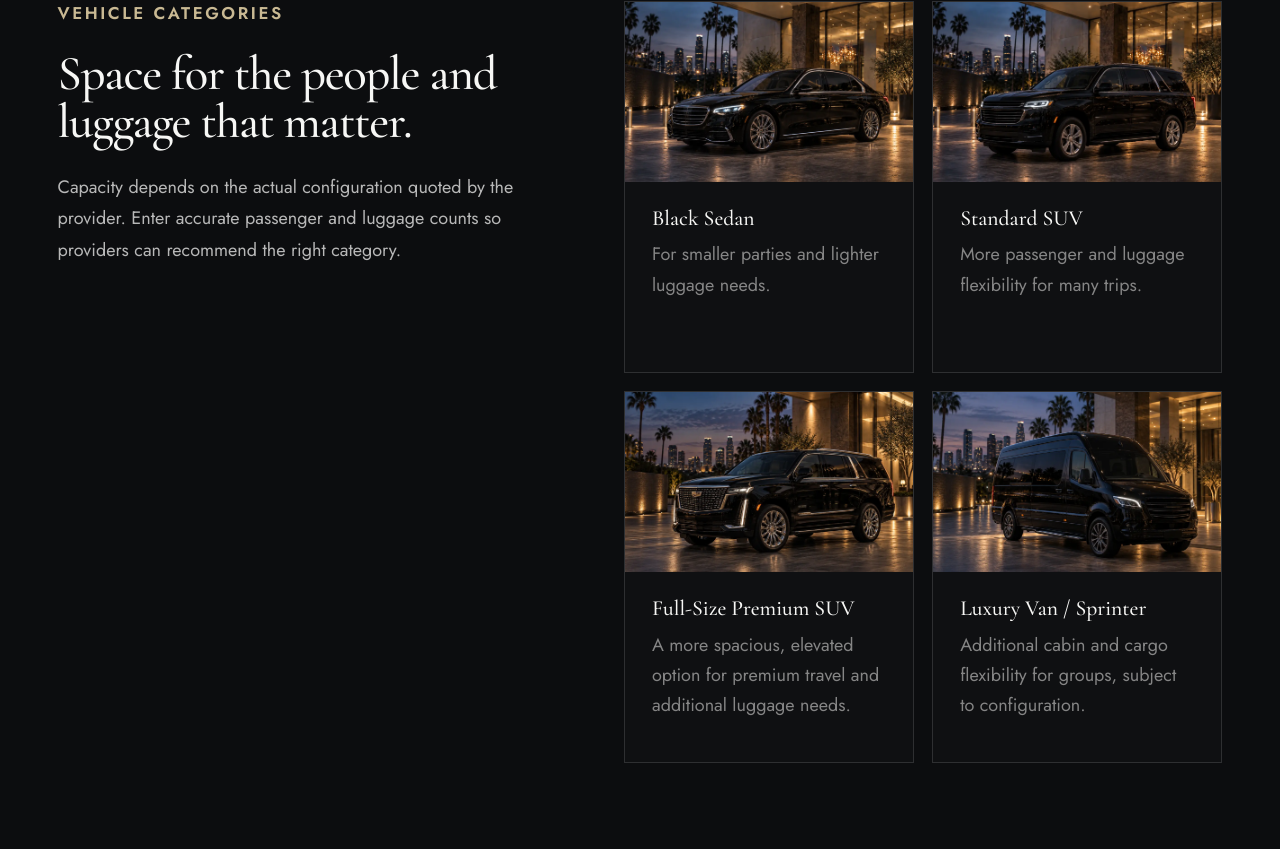
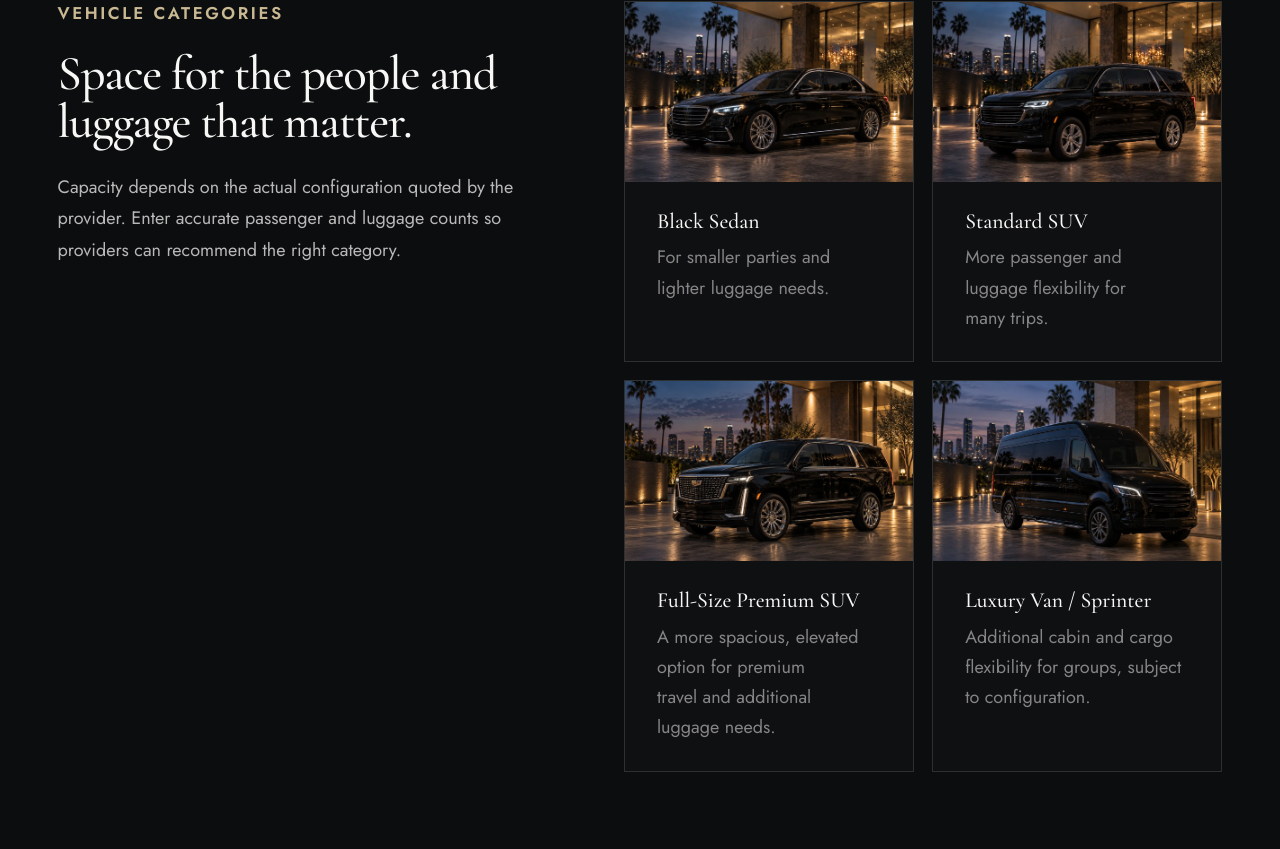
Before and after one commit to Jacob0693/regiarides, a Next.js app: page / in a window 1280 px wide. Shown: the part 4871-5720 px from the top of the page. Built offline with nearby package versions, Linux system fonts and the light colour scheme.

Commit message:
Tighten vehicle card spacing

```diff
--- a/src/app/globals.css
+++ b/src/app/globals.css
@@ -182,3 +182,7 @@ footer{background:#111317}
 @media(min-width:1101px){
   .quote-panel{justify-self:end;transform:translateX(clamp(0px,calc((100vw - 1200px) * .22),180px))}
 }
+
+/* Vehicle cards size to their content with balanced top and bottom spacing. */
+.vehicle-card-copy{min-height:0;padding:28px 32px}
+@media(max-width:760px){.vehicle-card-copy{min-height:0;padding:24px}}
```
